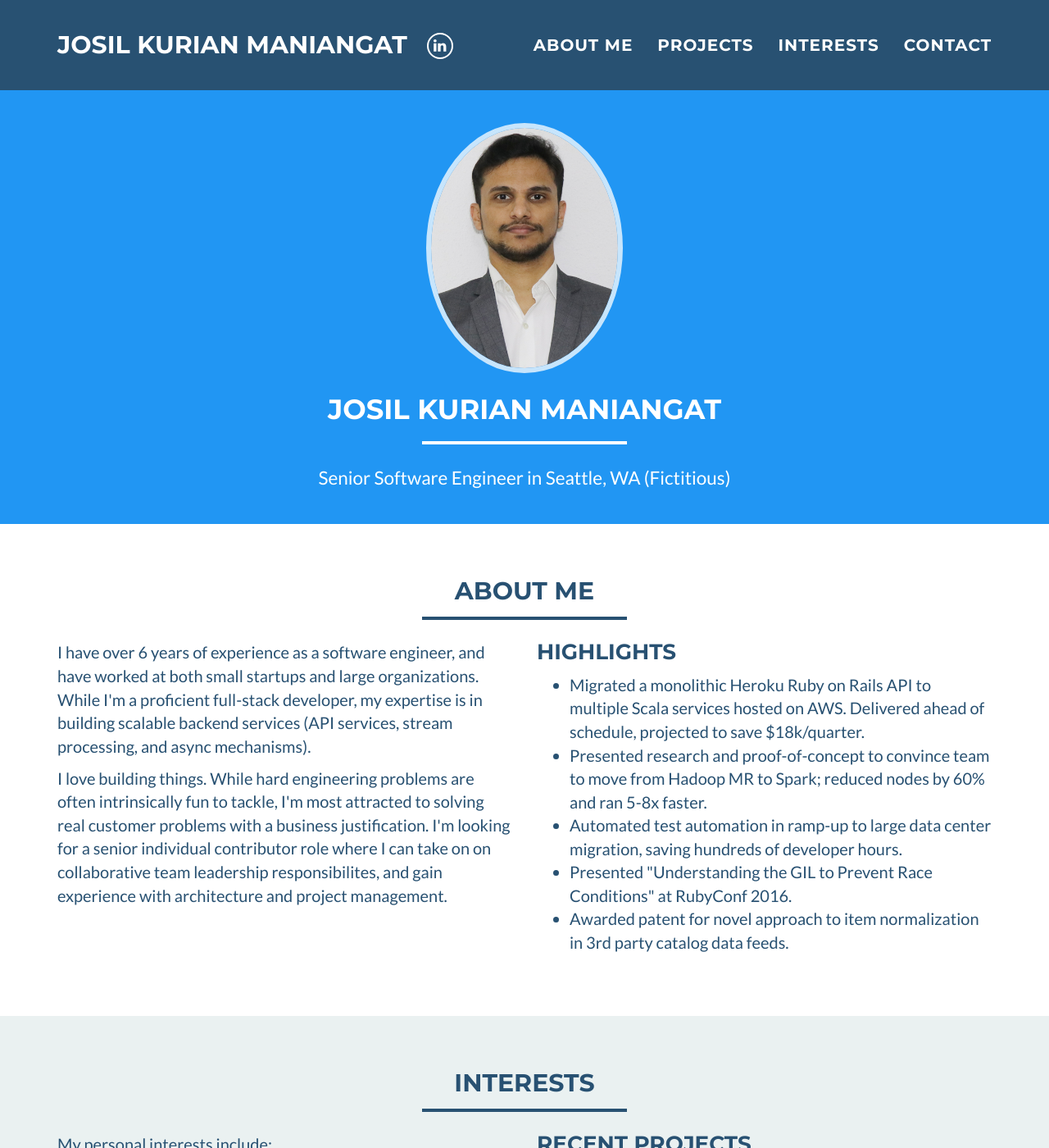
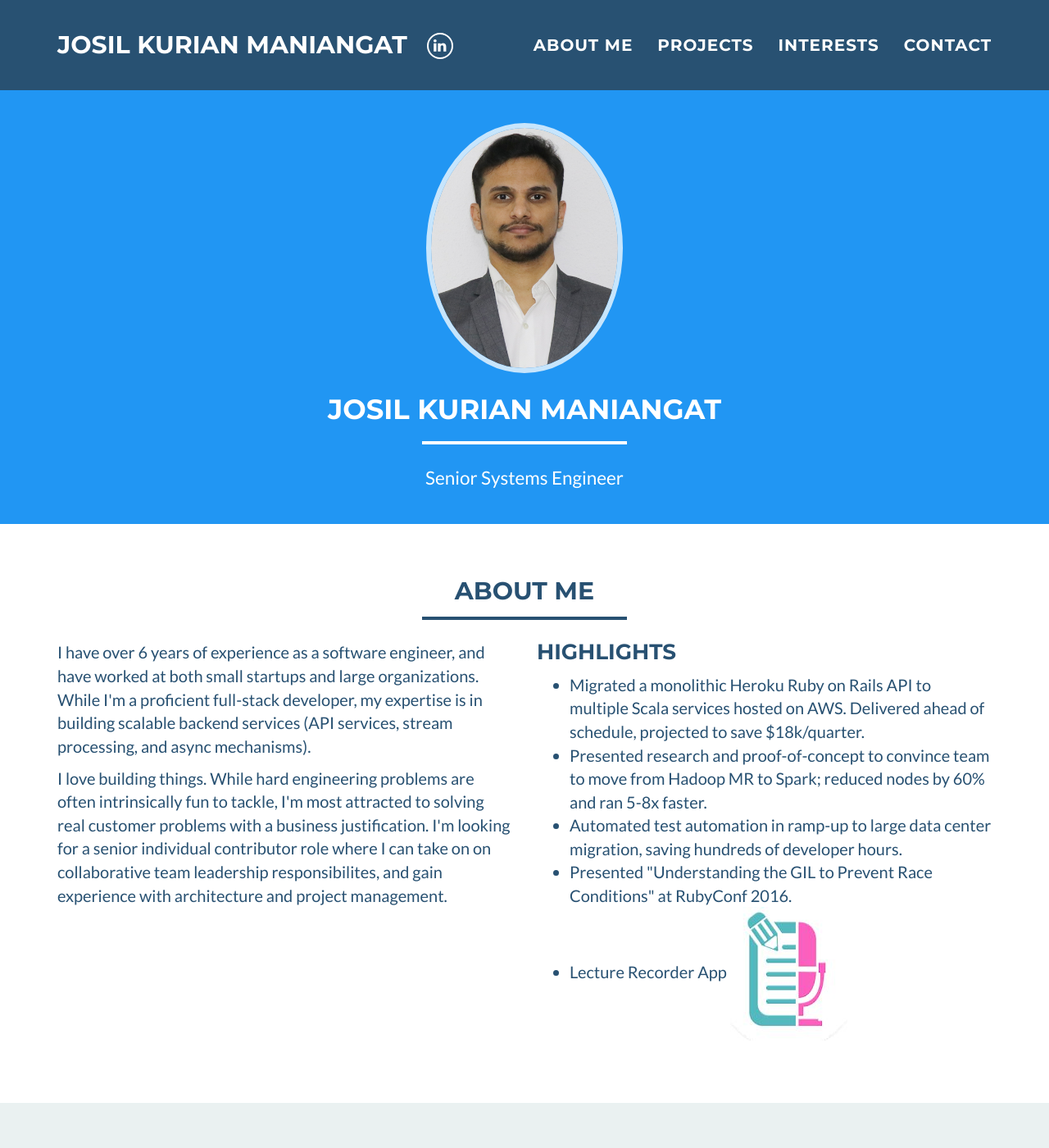
Before and after one commit to josilkurian/josilkurian.github.io, a Jekyll site: the page built from index.html, in a window 1280 px wide and 1400 px high. Shown: the whole window at 82% size. Built offline with Jekyll 4.4.1, drawn with Linux system fonts in a browser that asks for light colours.

Commit message:
modified_aboutme

```diff
--- a/_config.yml
+++ b/_config.yml
@@ -3,7 +3,7 @@ name: Josil Kurian Maniangat
 email: josilkm1989@gmail.com
 #canonical_url: https://edwinexemplar.com
 keywords: "Software Engineer, Python, Ruby, Machine Learning, Deep Learning, Startups, Agile, Pair Programming"
-skills: "Senior Software Engineer in Seattle, WA (Fictitious)"
+skills: "Senior Systems Engineer"
 baseurl:
 
 # Social networks usernames (many more available: google-plus, flickr, dribbble, pinterest, instagram, tumblr, linkedin, etc.)
--- a/_includes/about_me.html
+++ b/_includes/about_me.html
@@ -38,7 +38,7 @@
             Presented "Understanding the GIL to Prevent Race Conditions" at RubyConf 2016.
     			</li>
     			<li>
-            Awarded patent for novel approach to item normalization in 3rd party catalog data feeds.
+            Lecture Recorder App <a href="https://play.google.com/store/apps/details?id=com.id.lr&hl=en"><img class="profile-img" src="img/lr.jpg" alt="lecture_recorder"> </a>
     			</li>
 		    </ul>
 	    </div>
```
Also changed, not shown: _includes/education.html (added, +51 -0 lines), img/lr.JPG (added).
